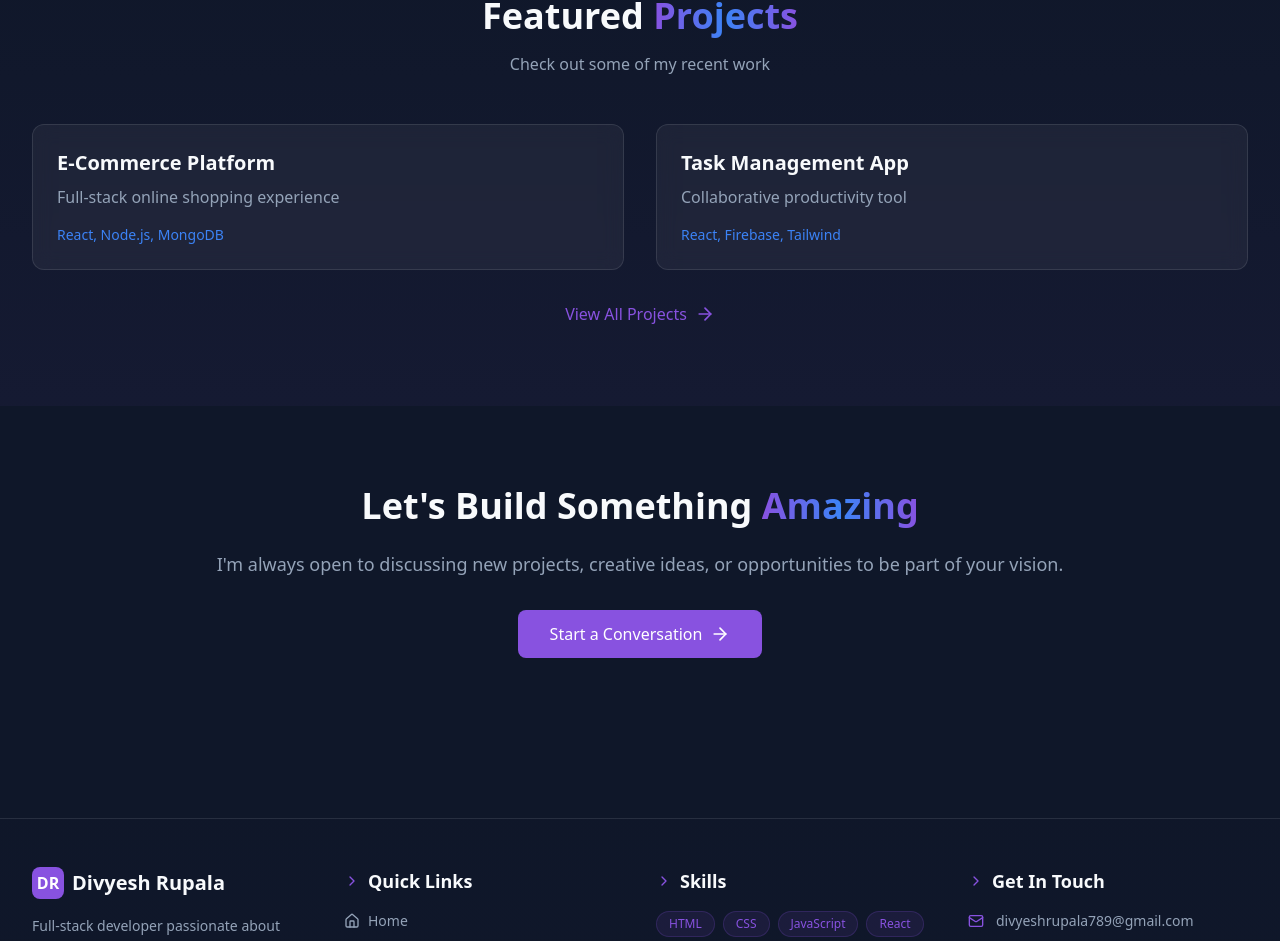
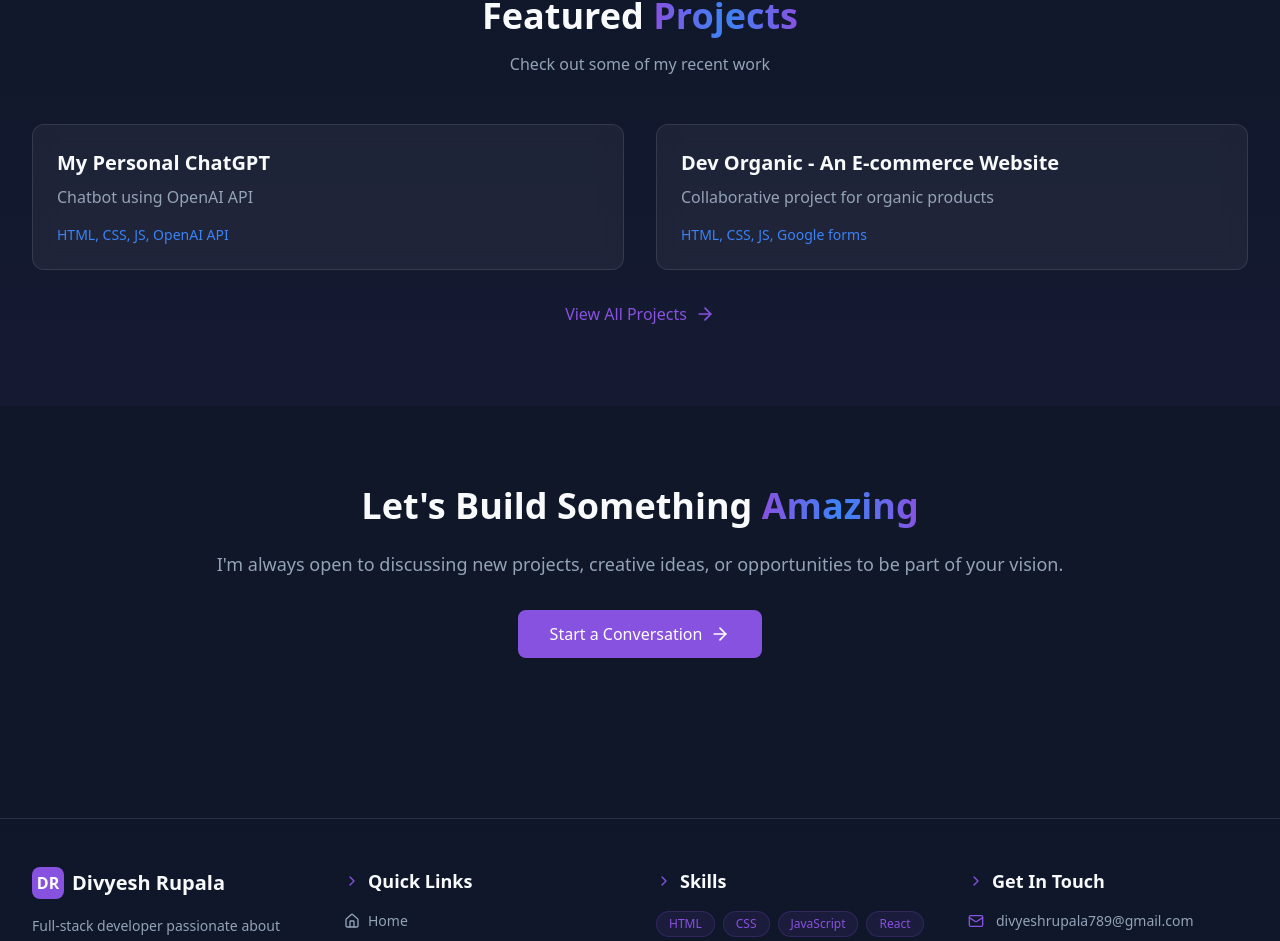
Before and after one commit to Divyeshrupala/Divyesh-Portfolio, a React (Vite) app: page / in a window 1280 px wide. Shown: the part 1308-2249 px from the top of the page. Built offline with nearby package versions, Linux system fonts and the light colour scheme; the HTML template or start-up script is replaced by a standard one.

Commit message:
all commit

```diff
--- a/src/pages/Home.jsx
+++ b/src/pages/Home.jsx
@@ -79,14 +79,14 @@ const Home = () => {
           <div className="grid grid-cols-1 md:grid-cols-2 gap-8 mb-8">
             {[
               {
-                title: 'E-Commerce Platform',
-                desc: 'Full-stack online shopping experience',
-                tech: 'React, Node.js, MongoDB',
+                title: 'My Personal ChatGPT',
+                desc: 'Chatbot using OpenAI API',
+                tech: 'HTML, CSS, JS, OpenAI API',
               },
               {
-                title: 'Task Management App',
-                desc: 'Collaborative productivity tool',
-                tech: 'React, Firebase, Tailwind',
+                title: 'Dev Organic - An E-commerce Website',
+                desc: 'Collaborative project for organic products',
+                tech: 'HTML, CSS, JS, Google forms',
               },
             ].map((project, index) => (
               <div
```
